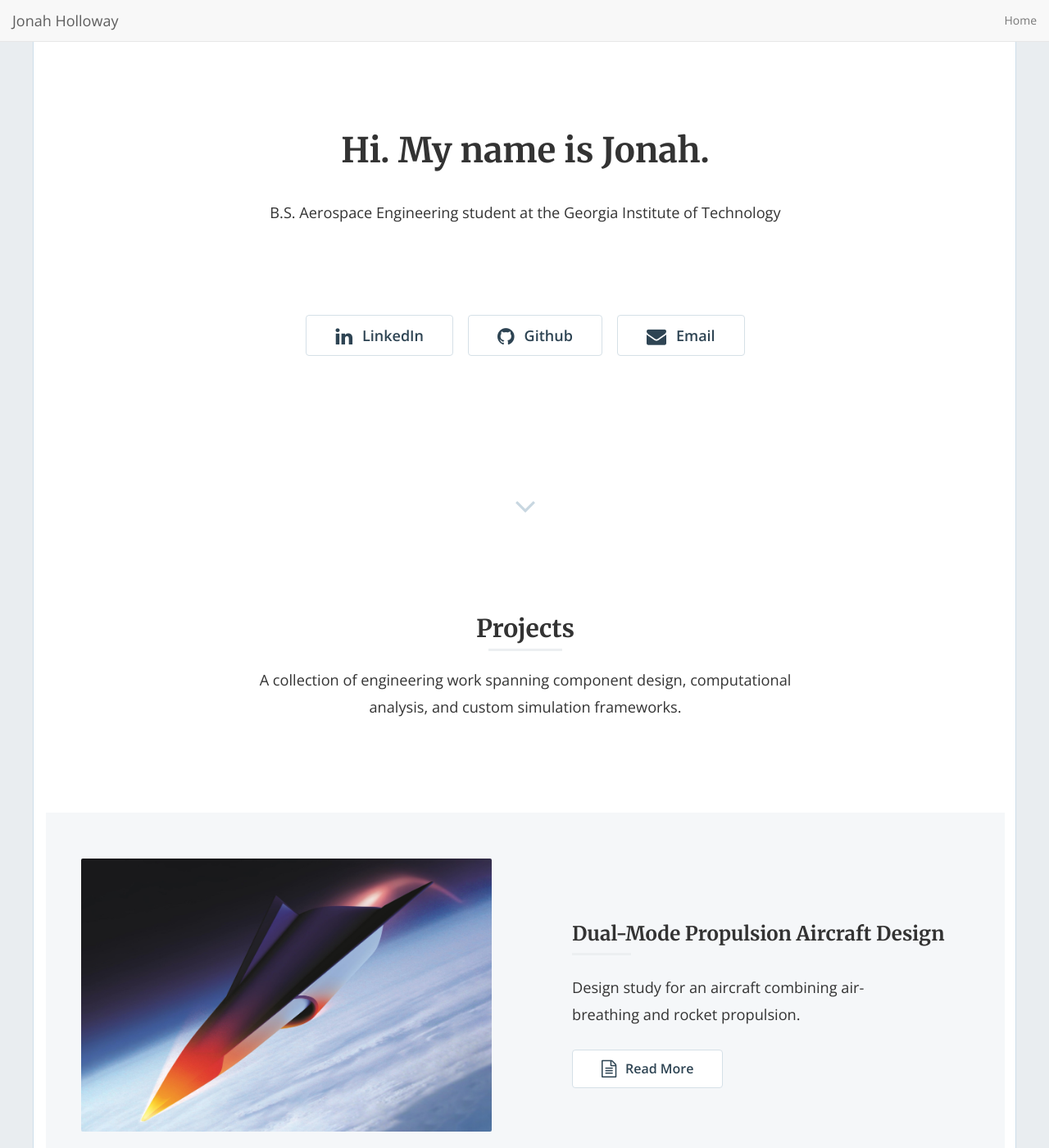
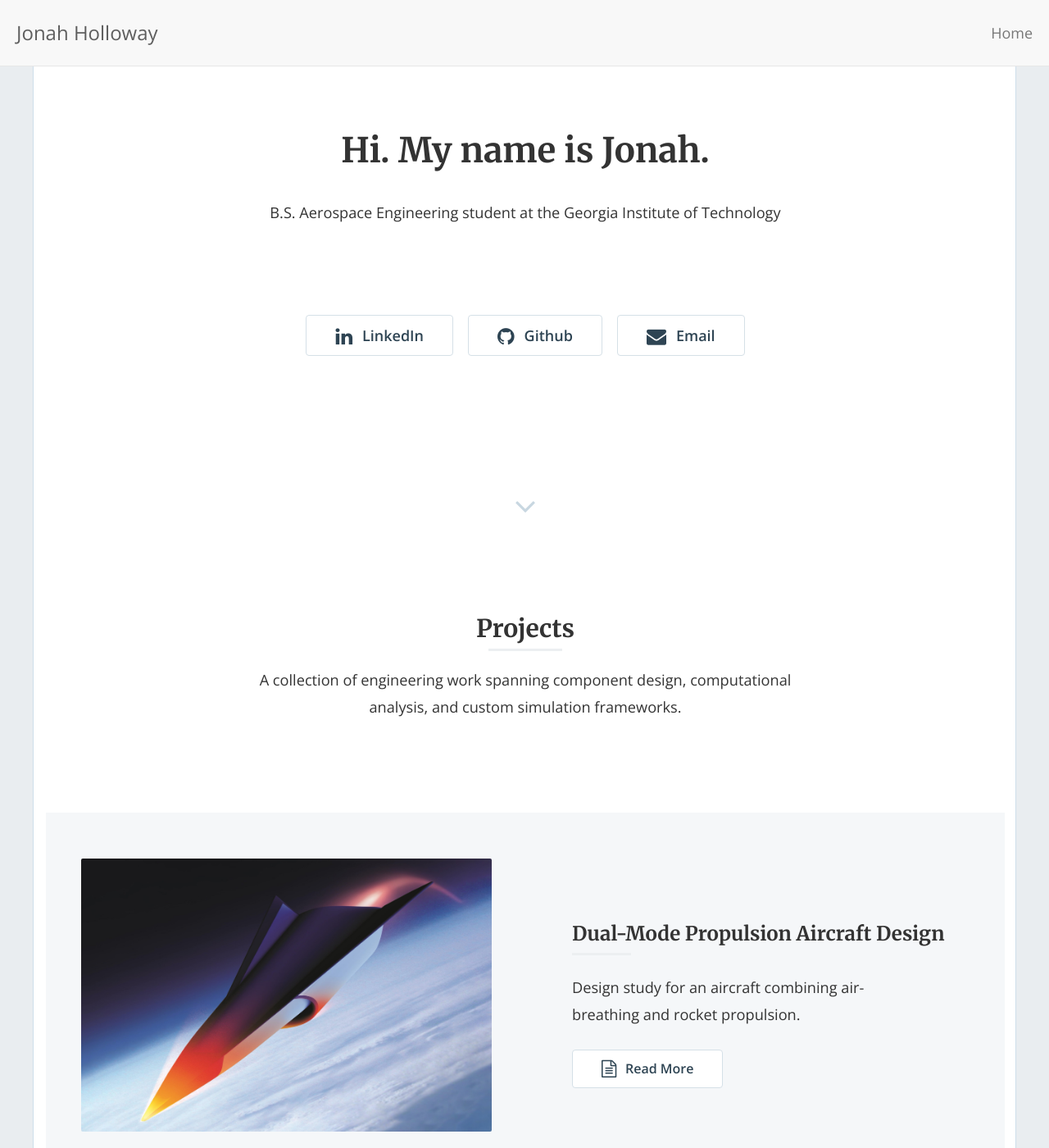
Before and after one commit to jonahholloway/jonahholloway.github.io, a Jekyll site: the page built from index.html, in a window 1280 px wide and 1400 px high. Shown: the whole window at 82% size. Built offline with Jekyll 4.4.1, drawn with Linux system fonts in a browser that asks for light colours; nearby versions of some CDN libraries; the list of posts is cut into pages by our own code.

Commit message:
Update style.scss

```diff
--- a/css/style.scss
+++ b/css/style.scss
@@ -105,6 +105,26 @@ button.btn, input.btn {
   @include transition(top .2s ease-in);
   &:hover {
     top: 3px;
+  }
+}
+
+/*--------------------------------------------------------------
+	1.1 Navigation Bar
+--------------------------------------------------------------*/
+.navbar-default {
+  min-height: 80px;
+
+  .navbar-brand {
+    font-size: 24px;
+    height: 80px;
+    line-height: 50px;
+    padding: 15px 20px;
+  }
+
+  .navbar-nav > li > a {
+    font-size: 18px;
+    line-height: 50px;
+    padding: 15px 20px;
   }
 }
 
```
